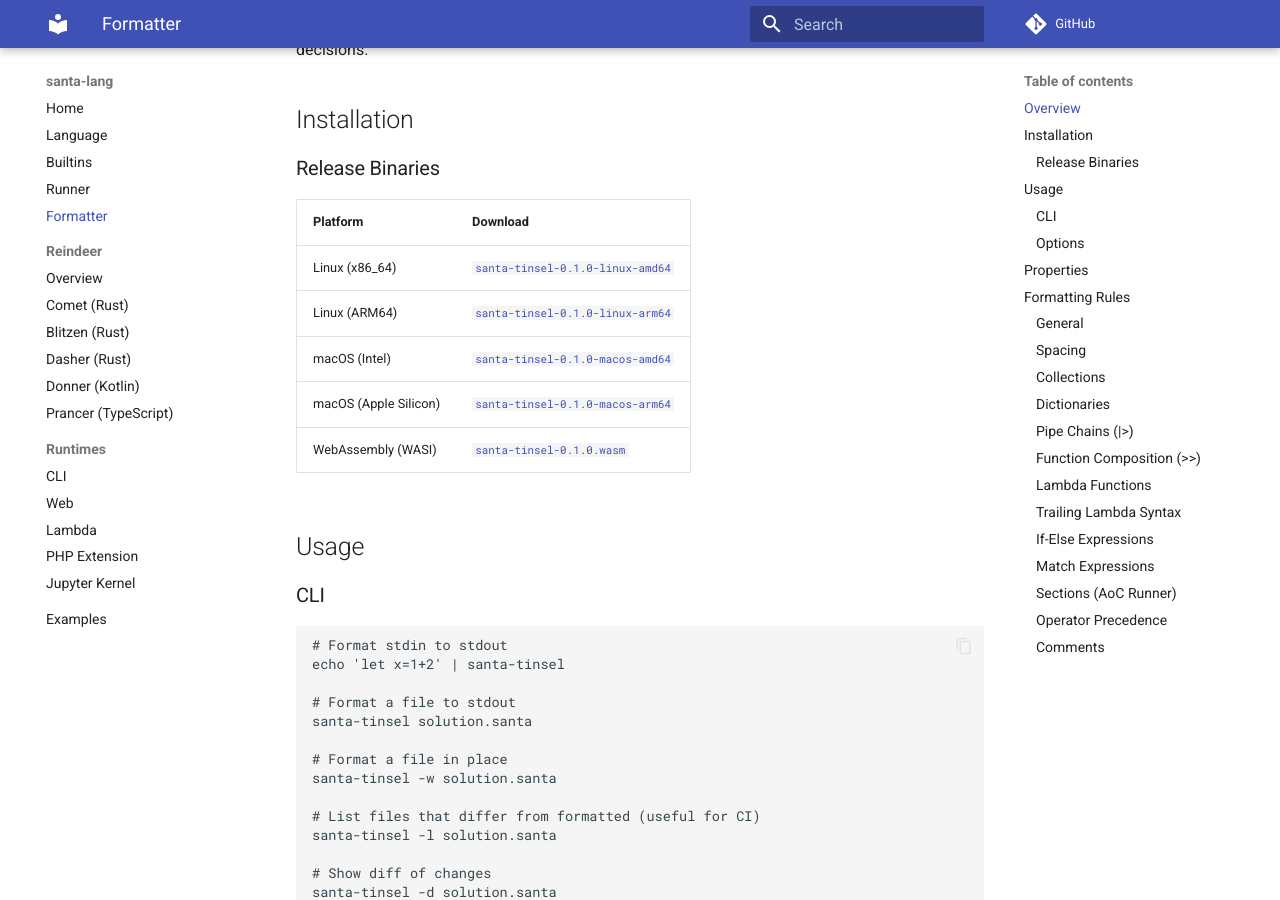
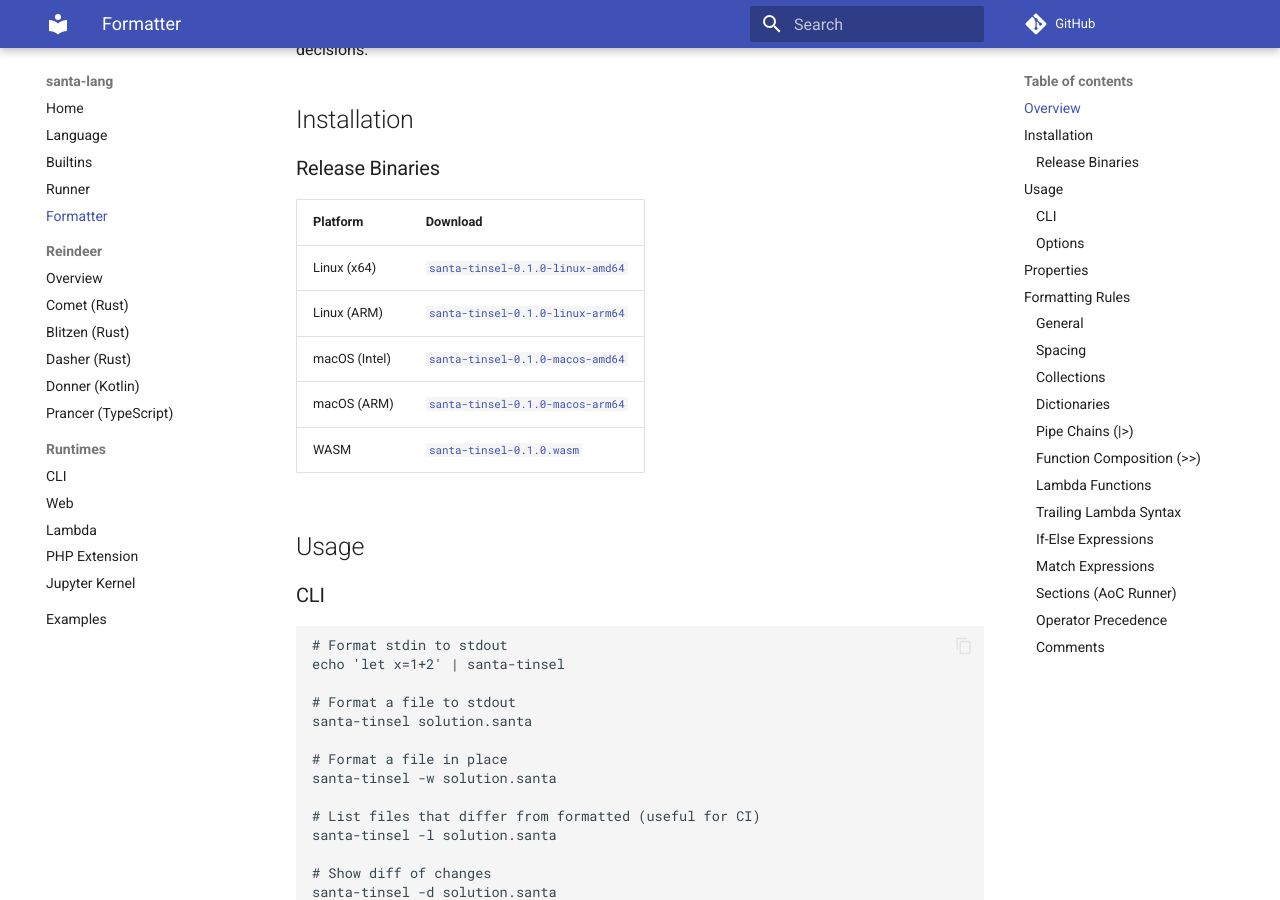
Before and after one commit to eddmann/santa-lang, an MkDocs documentation site: the page built from docs/formatter.md, in a window 1280 px wide and 900 px high, scrolled down 378 px. Built offline with MkDocs 1.6.1 and Material for MkDocs 9.7.7, drawn with Linux system fonts in a browser that asks for light colours; comment, search, counter and statistics services are not loaded.

Commit message:
docs: align formatter platform names with reindeer conventions

```diff
--- a/docs/formatter.md
+++ b/docs/formatter.md
@@ -12,13 +12,13 @@ Built in Zig using the Wadler-Lindig pretty printing algorithm for intelligent l
 
 ### Release Binaries
 
-| Platform              | Download                                                                                                                                |
-| --------------------- | --------------------------------------------------------------------------------------------------------------------------------------- |
-| Linux (x86_64)        | [`santa-tinsel-0.1.0-linux-amd64`](https://github.com/eddmann/santa-lang-tinsel/releases/download/0.1.0/santa-tinsel-0.1.0-linux-amd64) |
-| Linux (ARM64)         | [`santa-tinsel-0.1.0-linux-arm64`](https://github.com/eddmann/santa-lang-tinsel/releases/download/0.1.0/santa-tinsel-0.1.0-linux-arm64) |
-| macOS (Intel)         | [`santa-tinsel-0.1.0-macos-amd64`](https://github.com/eddmann/santa-lang-tinsel/releases/download/0.1.0/santa-tinsel-0.1.0-macos-amd64) |
-| macOS (Apple Silicon) | [`santa-tinsel-0.1.0-macos-arm64`](https://github.com/eddmann/santa-lang-tinsel/releases/download/0.1.0/santa-tinsel-0.1.0-macos-arm64) |
-| WebAssembly (WASI)    | [`santa-tinsel-0.1.0.wasm`](https://github.com/eddmann/santa-lang-tinsel/releases/download/0.1.0/santa-tinsel-0.1.0.wasm)               |
+| Platform      | Download                                                                                                                                |
+| ------------- | --------------------------------------------------------------------------------------------------------------------------------------- |
+| Linux (x64)   | [`santa-tinsel-0.1.0-linux-amd64`](https://github.com/eddmann/santa-lang-tinsel/releases/download/0.1.0/santa-tinsel-0.1.0-linux-amd64) |
+| Linux (ARM)   | [`santa-tinsel-0.1.0-linux-arm64`](https://github.com/eddmann/santa-lang-tinsel/releases/download/0.1.0/santa-tinsel-0.1.0-linux-arm64) |
+| macOS (Intel) | [`santa-tinsel-0.1.0-macos-amd64`](https://github.com/eddmann/santa-lang-tinsel/releases/download/0.1.0/santa-tinsel-0.1.0-macos-amd64) |
+| macOS (ARM)   | [`santa-tinsel-0.1.0-macos-arm64`](https://github.com/eddmann/santa-lang-tinsel/releases/download/0.1.0/santa-tinsel-0.1.0-macos-arm64) |
+| WASM          | [`santa-tinsel-0.1.0.wasm`](https://github.com/eddmann/santa-lang-tinsel/releases/download/0.1.0/santa-tinsel-0.1.0.wasm)               |
 
 ## Usage
 
```
